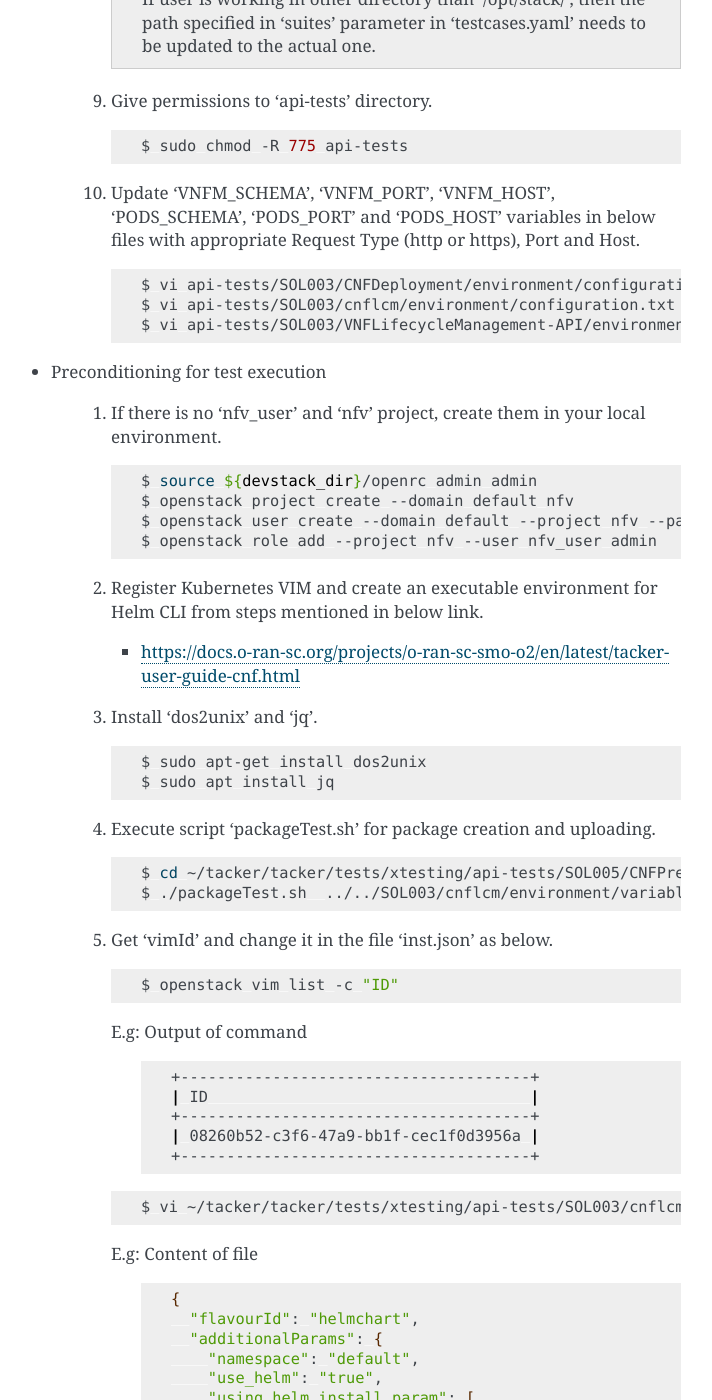
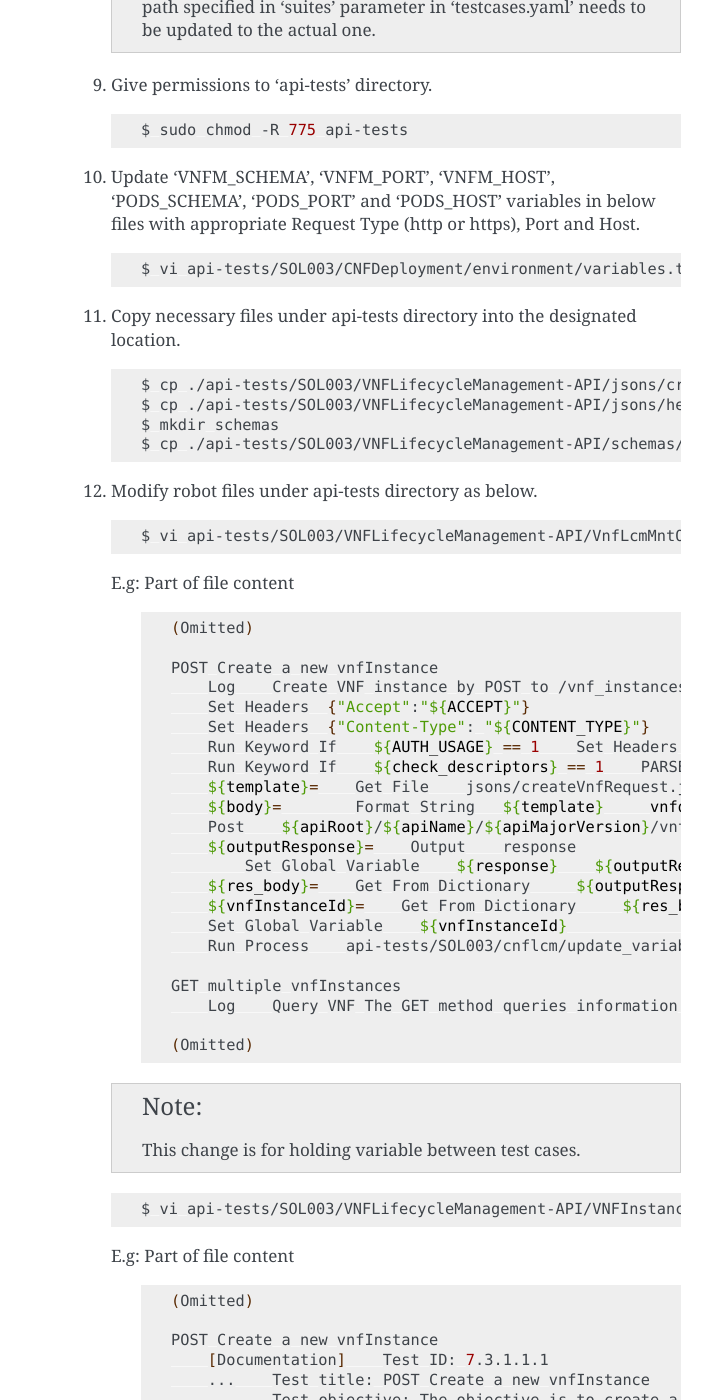
Before and after one commit to o-ran-sc/smo-o2, a Sphinx documentation site: the page built from docs/developer-guide.rst, in a window 1280 px wide and 1400 px high, scrolled down 1608 px. Shown: the whole window, without its empty margins (399-1111 px from the left). Built offline with Sphinx 7.4.7, drawn with Linux system fonts in a browser that asks for light colours; some of the changed text lies outside the part shown.

Commit message:
Update developer-guide based on improving Xtesting
This patch updates the developer-guide according to the change in
Xtesting improvement [1].

[1] https://gerrit.o-ran-sc.org/r/c/smo/o2/+/10808

Issue-ID: SMO-131
Signed-off-by: Koichi Edagawa <edagawa.kc@nec.com>
Change-Id: Id6f97f81cdd46096d1850f94c4ddd54eb55ce5c6

```diff
--- a/docs/developer-guide.rst
+++ b/docs/developer-guide.rst
@@ -74,16 +74,14 @@ The following steps are the procedure of API conformance test according to the s
 
          $ git clone https://forge.etsi.org/rep/nfv/api-tests.git
 
-   7. Copy the directories under '/tmp/o2/tacker/tacker/tests/xtesting/' to the location under the current directory.
+   7. Copy the directories and file under '/tmp/o2/tacker/tacker/tests/xtesting/' to the location under the current directory.
 
       .. code:: bash
 
          $ cp -r /tmp/o2/tacker/tacker/tests/xtesting/api-tests/SOL003/CNFDeployment ./api-tests/SOL003
-         $ cp -r /tmp/o2/tacker/tacker/tests/xtesting/api-tests/SOL003/cnflcm ./api-tests/SOL003
          $ cp -r /tmp/o2/tacker/tacker/tests/xtesting/api-tests/SOL005/CNFPrecondition ./api-tests/SOL005
-         $ cp -r /tmp/o2/tacker/tacker/tests/xtesting/api-tests/SOL003/cnflcm/update_config.sh ./api-tests/SOL003/cnflcm
          $ mkdir jsons
-         $ cp -r ./api-tests/SOL003/VNFLifecycleManagement-API/jsons/healVnfRequest.json ./jsons
+         $ cp /tmp/o2/tacker/tacker/tests/xtesting/api-tests/SOL003/cnflcm/jsons/inst.json ./jsons/instantiateVnfRequest.json
 
    8. Copy 'testcases.yaml' file from '/tmp/o2/tacker/tacker/tests/xtesting/' directory to the location under the current directory.
 
@@ -105,9 +103,86 @@ The following steps are the procedure of API conformance test according to the s
 
       .. code:: bash
 
-         $ vi api-tests/SOL003/CNFDeployment/environment/configuration.txt
-         $ vi api-tests/SOL003/cnflcm/environment/configuration.txt
-         $ vi api-tests/SOL003/VNFLifecycleManagement-API/environment/variables.txt
+         $ vi api-tests/SOL003/CNFDeployment/environment/variables.txt
+
+   11. Copy necessary files under api-tests directory into the designated location.
+
+      .. code:: bash
+
+         $ cp ./api-tests/SOL003/VNFLifecycleManagement-API/jsons/createVnfRequest.json ./jsons
+         $ cp ./api-tests/SOL003/VNFLifecycleManagement-API/jsons/healVnfRequest.json ./jsons
+         $ mkdir schemas
+         $ cp ./api-tests/SOL003/VNFLifecycleManagement-API/schemas/vnfInstance.schema.json ./schemas
+
+   12. Modify robot files under api-tests directory as below.
+
+      .. code:: bash
+
+         $ vi api-tests/SOL003/VNFLifecycleManagement-API/VnfLcmMntOperationKeywords.robot
+
+      E.g: Part of file content
+
+         .. code:: bash
+
+            (Omitted)
+
+            POST Create a new vnfInstance
+                Log    Create VNF instance by POST to /vnf_instances
+                Set Headers  {"Accept":"${ACCEPT}"}
+                Set Headers  {"Content-Type": "${CONTENT_TYPE}"}
+                Run Keyword If    ${AUTH_USAGE} == 1    Set Headers    {"${AUTHORIZATION_HEADER}":"${AUTHORIZATION_TOKEN}"}
+                Run Keyword If    ${check_descriptors} == 1    PARSE the Descriptor File
+                ${template}=    Get File    jsons/createVnfRequest.json
+                ${body}=        Format String   ${template}     vnfdId=${vnfdId}    vnfProvider=${Provider}    vnfProductName=${Product_Name}    vnfSoftwareVersion=${Software_Version}    vnfdVersion= ${Descriptor_Version}
+                Post    ${apiRoot}/${apiName}/${apiMajorVersion}/vnf_instances    ${body}
+                ${outputResponse}=    Output    response
+                    Set Global Variable    ${response}    ${outputResponse}
+                ${res_body}=    Get From Dictionary     ${outputResponse}    body                       # Add this line
+                ${vnfInstanceId}=    Get From Dictionary     ${res_body}    id                          # Add this line
+                Set Global Variable    ${vnfInstanceId}                                                 # Add this line
+                Run Process    api-tests/SOL003/cnflcm/update_variable.sh  ${vnfInstanceId}  shell=yes  # Add this line
+
+            GET multiple vnfInstances
+                Log    Query VNF The GET method queries information about multiple VNF instances.
+
+            (Omitted)
+
+      .. note::
+
+         This change is for holding variable between test cases.
+
+      .. code:: bash
+
+         $ vi api-tests/SOL003/VNFLifecycleManagement-API/VNFInstances.robot
+
+      E.g: Part of file content
+
+         .. code:: bash
+
+            (Omitted)
+
+            POST Create a new vnfInstance
+                [Documentation]    Test ID: 7.3.1.1.1
+                ...    Test title: POST Create a new vnfInstance
+                ...    Test objective: The objective is to create a new VNF instance resource
+                ...    Pre-conditions: none
+                ...    Reference: Clause 5.4.2.3.1 - ETSI GS NFV-SOL 003 [1] v2.8.1
+                ...    Config ID: Config_prod_VNFM
+                ...    Applicability: none
+                ...    Post-Conditions: VNF instance created
+                POST Create a new vnfInstance
+                Check HTTP Response Status Code Is    201
+                Check HTTP Response Body Json Schema Is    vnfInstance
+
+            *** comment ***                                           # Add this line
+            GET information about multiple VNF instances
+                [Documentation]    Test ID: 7.3.1.1.2
+
+            (Omitted)
+
+      .. note::
+
+         This change is for avoiding running unnecessary test cases.
 
 * Preconditioning for test execution
 
@@ -136,9 +211,9 @@ The following steps are the procedure of API conformance test according to the s
       .. code:: bash
 
          $ cd ~/tacker/tacker/tests/xtesting/api-tests/SOL005/CNFPrecondition
-         $ ./packageTest.sh  ../../SOL003/cnflcm/environment/variables.txt
+         $ ./packageTest.sh ../../SOL003/VNFLifecycleManagement-API/environment/variables.txt
 
-   5. Get 'vimId' and change it in the file 'inst.json' as below.
+   5. Get 'vimId' and change it in the file 'instantiateVnfRequest.json' as below.
 
       .. code:: bash
 
@@ -156,7 +231,7 @@ The following steps are the procedure of API conformance test according to the s
 
       .. code:: bash
 
-         $ vi ~/tacker/tacker/tests/xtesting/api-tests/SOL003/cnflcm/jsons/inst.json
+         $ vi ~/tacker/tacker/tests/xtesting/jsons/instantiateVnfRequest.json
 
       E.g: Content of file
 
@@ -180,7 +255,7 @@ The following steps are the procedure of API conformance test according to the s
                 "vdu_mapping": {
                   "VDU1": {
                     "kind": "Deployment",
-                    "name": "vdu1-localhelm",
+                    "name": "tacker-test-vdu-localhelm",
                     "helmreleasename": "tacker-test-vdu"
                   }
                 }
@@ -257,13 +332,13 @@ The following steps are the procedure of API conformance test according to the s
 
       .. code:: bash
 
-         $ grep -nur "vnfInstanceId" ~/tacker/tacker/tests/xtesting/api-tests/SOL003/cnflcm/environment/variables.txt | awk '{print $2}'
+         $ grep -nu "vnfInstanceId" ~/tacker/tacker/tests/xtesting/api-tests/SOL003/VNFLifecycleManagement-API/environment/variables.txt | awk '{print $2}'
          6fc3539c-e602-4afa-8e13-962fb5a7d81f
 
          $ openstack vnflcm terminate 6fc3539c-e602-4afa-8e13-962fb5a7d81f
          $ openstack vnflcm delete 6fc3539c-e602-4afa-8e13-962fb5a7d81f
 
-         $ grep -nur "{vnfPkgId}" /opt/stack/tacker/tacker/tests/xtesting/api-tests/SOL003/cnflcm | awk '{print $2}'
+         $ grep -nu "{vnfPkgId}" ~/tacker/tacker/tests/xtesting/api-tests/SOL003/VNFLifecycleManagement-API/environment/variables.txt | awk '{print $2}'
          718b9054-2a7a-4489-a893-f2b2b1794825
 
          $ openstack vnf package update --operational-state DISABLED 718b9054-2a7a-4489-a893-f2b2b1794825
```
